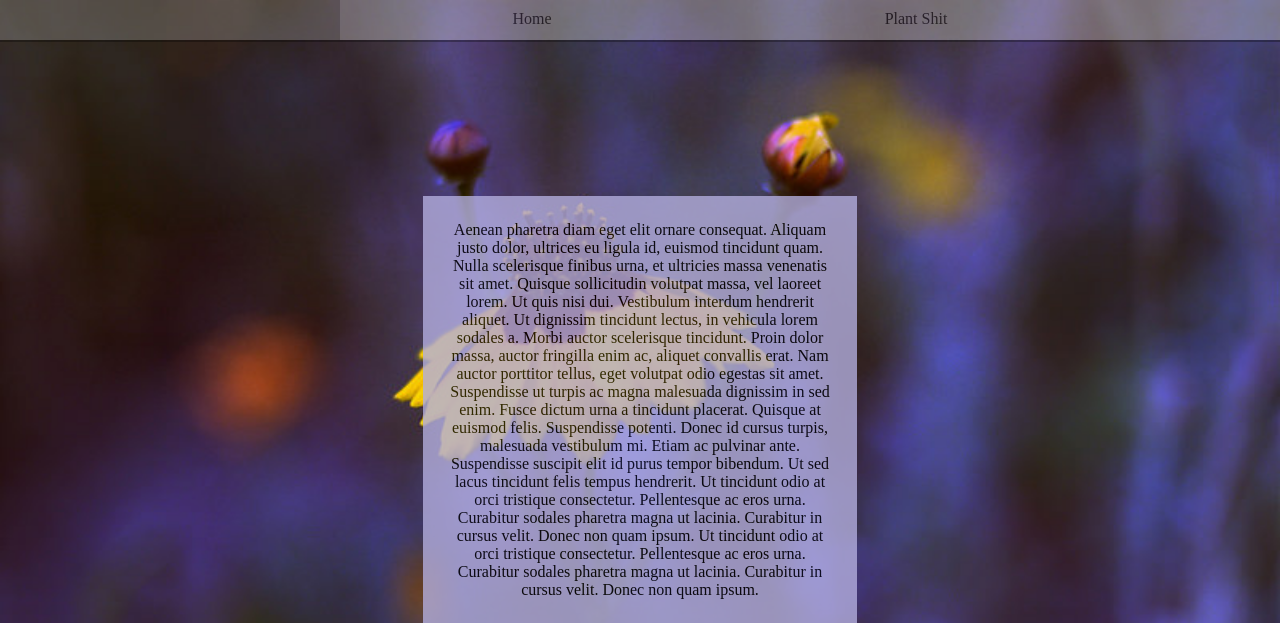
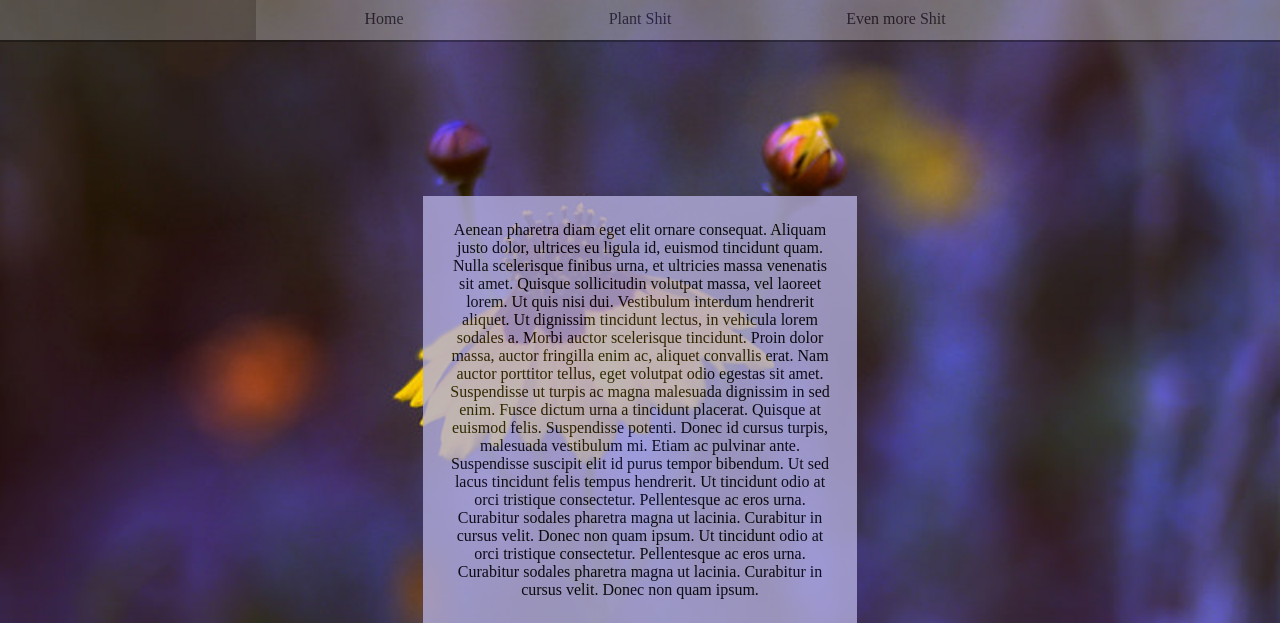
Before and after one commit to cognar/chweb, a Flask app: page / in a window 1280 px wide. Shown: the top 623 px of the page. Run offline with Flask 2, Linux system fonts and the light colour scheme.

Commit message:
navbar work

```diff
--- a/app/templates/base.html
+++ b/app/templates/base.html
@@ -28,7 +28,7 @@
 				padding-top: 10px;
 				margin: 0 auto;
 				text-align: center;
-				width: 30%;
+				width: 20%;
 				height: 100%;
 				float: left;
 			}
@@ -94,7 +94,7 @@
 	</head>
 	<body>
 		<div id="navbar">
-			<div id="navbar-buttons" style="width: calc(50% - 300px)"></div>
+			<div id="navbar-buttons"></div>
 			<a href="/index" >
 			<div id="navbar-buttons">Home</div></a>
 			<a href="/plants" >
```
